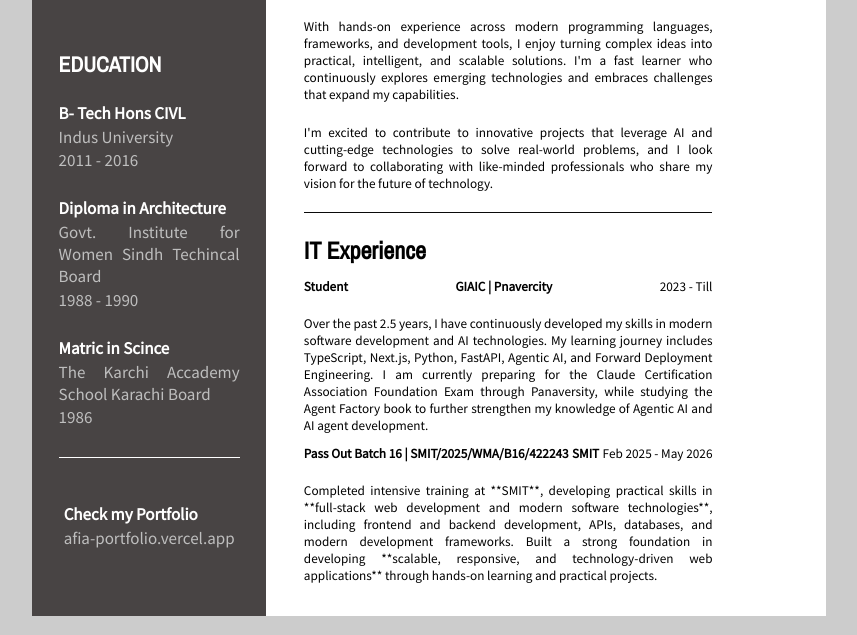
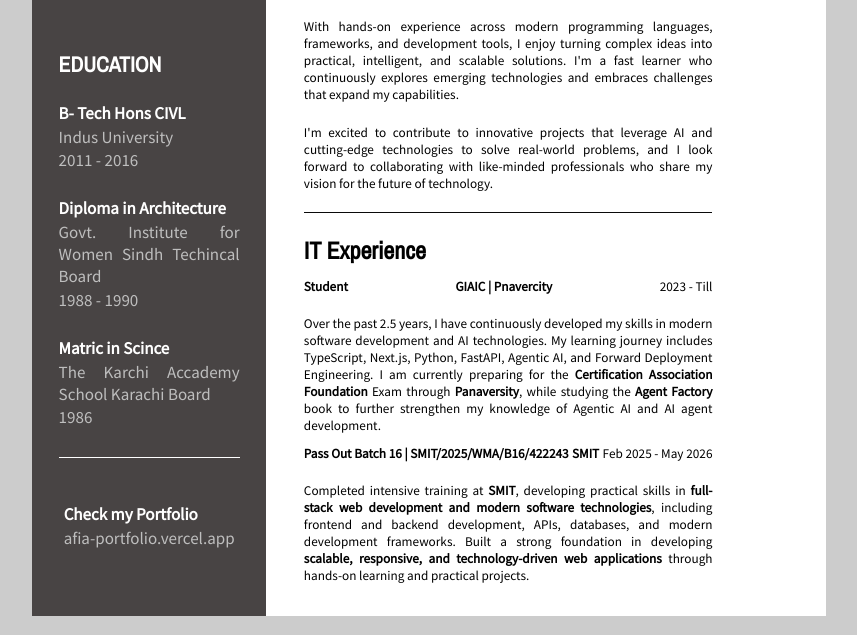
Before and after one commit to AfiaBakr/Hackathon_01_milestone_1_2, a website: page index.html in a window 1280 px wide. Shown: the part 525-1160 px from the top of the page, without its empty margins (211-1068 px from the left). Drawn offline with nearby package versions, Linux system fonts and the light colour scheme.

Commit message:
change Pic

```diff
--- a/index.html
+++ b/index.html
@@ -150,7 +150,7 @@ I'm a Full-Stack Web Developer from SMIT and currently exploring Agent Factory t
               <br>
               <p class="smallText">Over the past 2.5 years, I have continuously developed my skills in modern software development and AI technologies. My learning journey includes TypeScript, Next.js, Python, FastAPI, Agentic AI, and Forward Deployment Engineering.
 
-I am currently preparing for the Claude Certification Association Foundation Exam through Panaversity, while studying the Agent Factory book to further strengthen my knowledge of Agentic AI and AI agent development.</p>
+I am currently preparing for the <strong>Certification Association Foundation</strong> Exam through <strong> Panaversity</strong>, while studying the <strong>Agent Factory</strong> book to further strengthen my knowledge of Agentic AI and AI agent development.</p>
               <div class="jobPosition">
                 <span class="bolded">
                   Pass Out Batch 16 | SMIT/2025/WMA/B16/422243
@@ -162,9 +162,9 @@ I am currently preparing for the Claude Certification Association Foundation Exa
                   Feb 2025 - May 2026
                 </span>
               </div><br>
-              <p class="smallText">Completed intensive training at **SMIT**, developing practical skills in **full-stack web development and modern software technologies**, including frontend and backend development, APIs, databases, and modern development frameworks.
+              <p class="smallText">Completed intensive training at <strong>SMIT</strong>, developing practical skills in <strong>full-stack web development and modern software technologies</strong>, including frontend and backend development, APIs, databases, and modern development frameworks.
 
-Built a strong foundation in developing **scalable, responsive, and technology-driven web applications** through hands-on learning and practical projects.
+Built a strong foundation in developing <strong>scalable, responsive, and technology-driven web applications</strong> through hands-on learning and practical projects.
 </p>
               <!-- <div class="jobPosition">
                 <span class="bolded">
```
Also changed, not shown: pic white.jpg.
